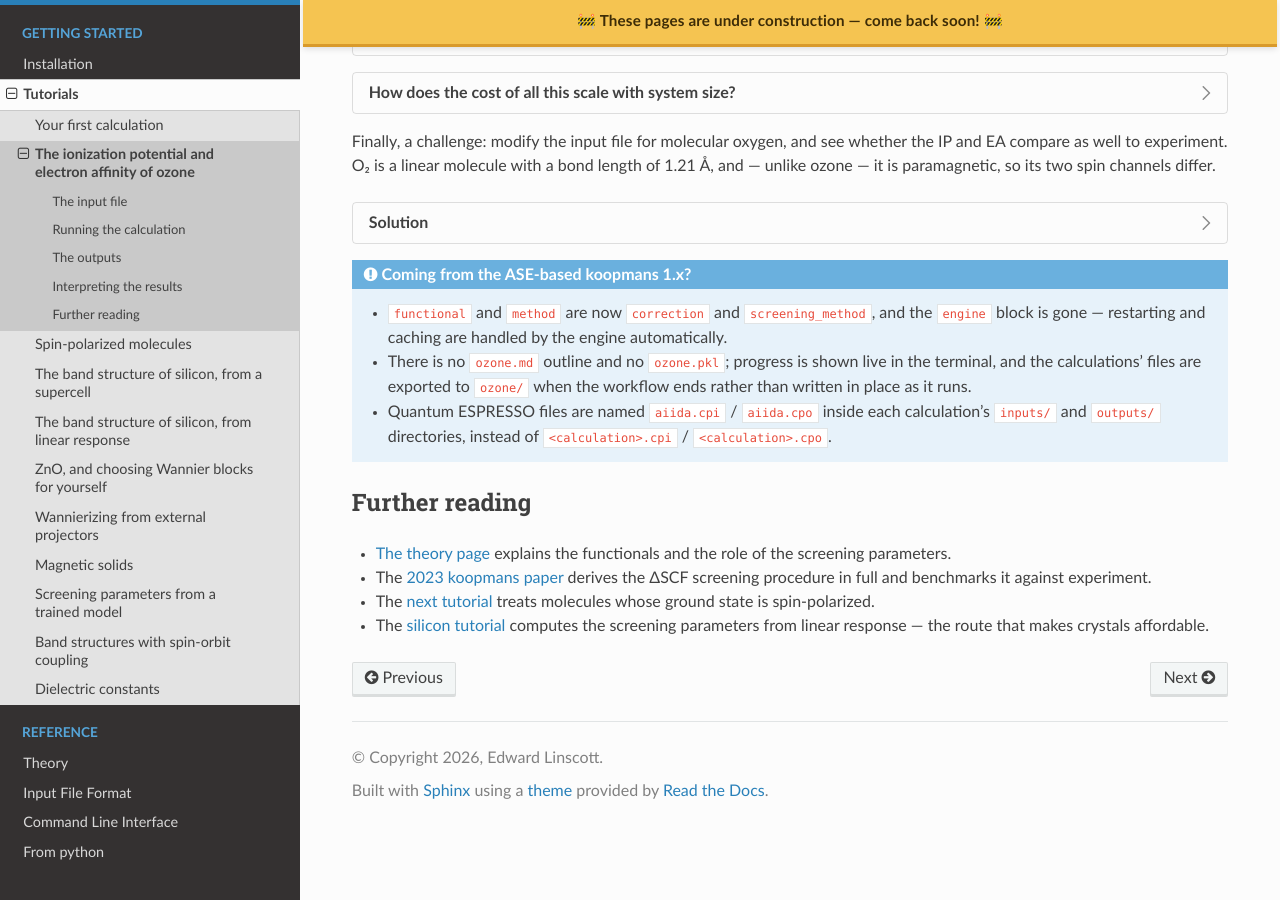
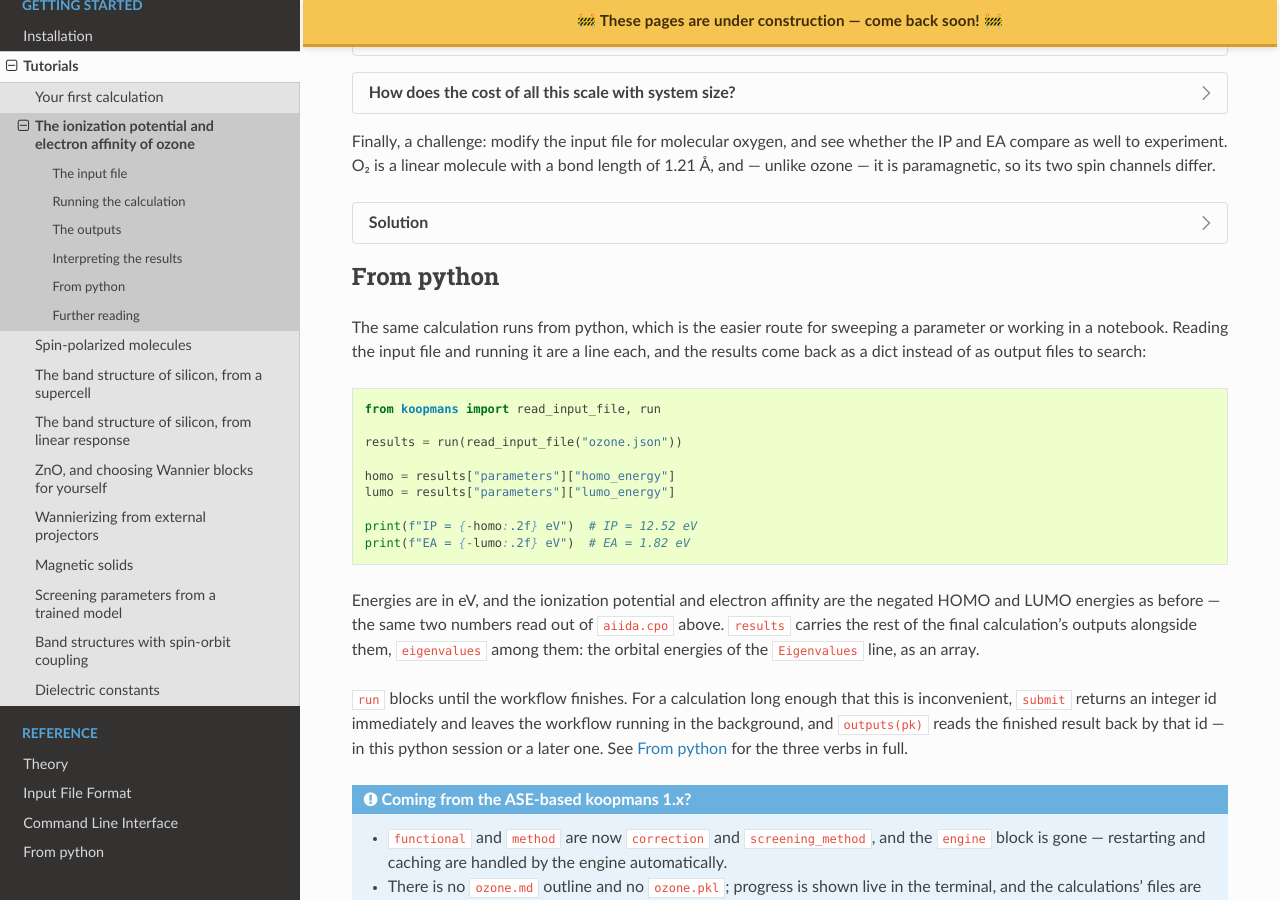
Before and after one commit to elinscott/koopmans, a Sphinx documentation site: the page built from docs/source/tutorials/ozone.rst, in a window 1280 px wide and 900 px high, scrolled down 5487 px. Built offline with Sphinx 7.4.7 and the Read the Docs theme 3.1.0, drawn with Linux system fonts in a browser that asks for light colours.

Commit message:
Add a From python section to the ozone tutorial
The page walked through the command-line route only. It now closes with
the same run driven from python, reading the ionization potential and
electron affinity off the results dict.

- Quotes the same HOMO and LUMO the command-line section reads out of
  aiida.cpo, so the two routes are visibly one calculation.
- Notes submit and outputs for runs too long to block on, and links the
  python API page as the reference.

Co-Authored-By: Claude Opus 5 (1M context) <noreply@anthropic.com>

```diff
--- a/docs/source/tutorials/ozone.rst
+++ b/docs/source/tutorials/ozone.rst
@@ -331,6 +331,38 @@ and EA compare as well to experiment. O₂ is a linear molecule with a bond leng
     0.40 eV, against experimental values of 12.07 and 0.45 eV (`NIST
     <https://webbook.nist.gov/cgi/cbook.cgi?ID=C7782447&Mask=20#Ion-Energetics>`_).
 
+*************
+ From python
+*************
+
+The same calculation runs from python, which is the easier route for sweeping a
+parameter or working in a notebook. Reading the input file and running it are a line
+each, and the results come back as a dict instead of as output files to search:
+
+.. code-block:: python
+
+    from koopmans import read_input_file, run
+
+    results = run(read_input_file("ozone.json"))
+
+    homo = results["parameters"]["homo_energy"]
+    lumo = results["parameters"]["lumo_energy"]
+
+    print(f"IP = {-homo:.2f} eV")  # IP = 12.52 eV
+    print(f"EA = {-lumo:.2f} eV")  # EA = 1.82 eV
+
+Energies are in eV, and the ionization potential and electron affinity are the negated
+HOMO and LUMO energies as before — the same two numbers read out of ``aiida.cpo`` above.
+``results`` carries the rest of the final calculation's outputs alongside them,
+``eigenvalues`` among them: the orbital energies of the ``Eigenvalues`` line, as an
+array.
+
+``run`` blocks until the workflow finishes. For a calculation long enough that this is
+inconvenient, ``submit`` returns an integer id immediately and leaves the workflow
+running in the background, and ``outputs(pk)`` reads the finished result back by that id
+— in this python session or a later one. See :doc:`../python_api` for the three verbs in
+full.
+
 .. admonition:: Coming from the ASE-based koopmans 1.x?
 
     - ``functional`` and ``method`` are now ``correction`` and ``screening_method``, and
```
